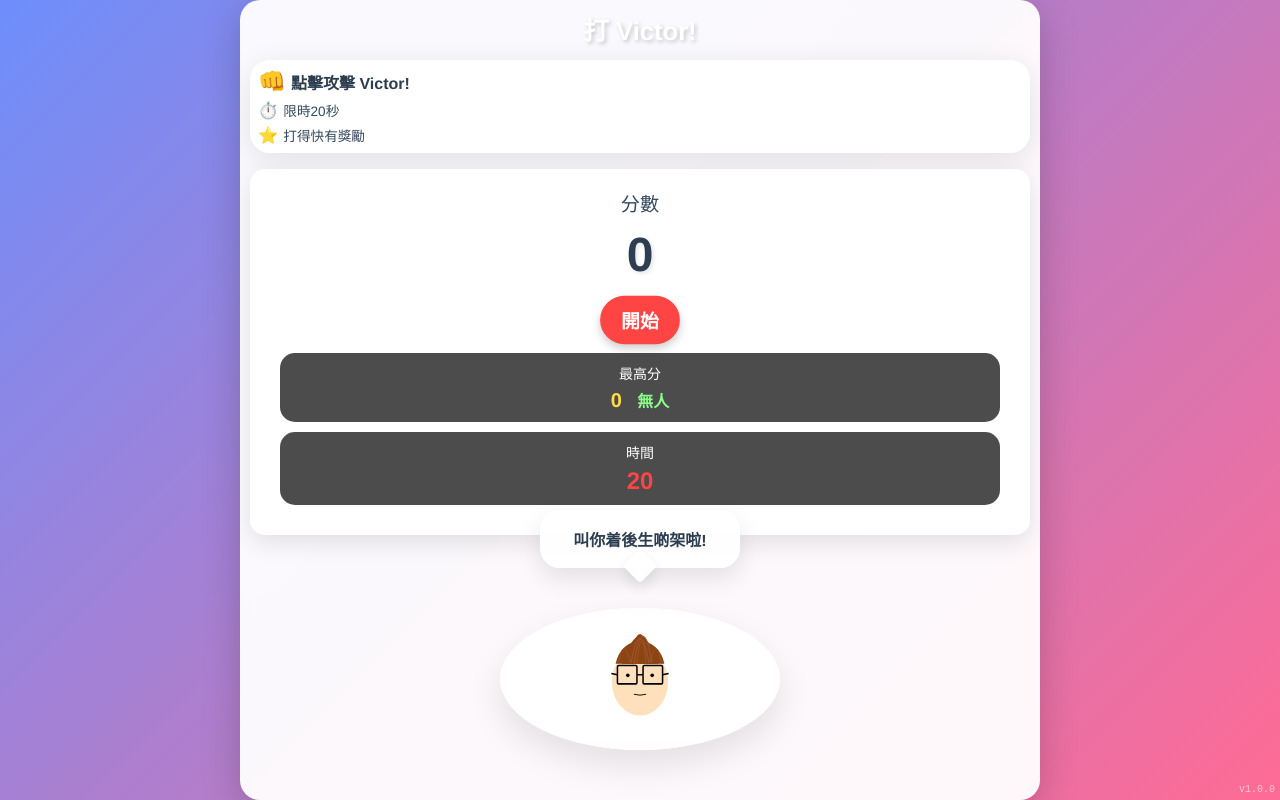
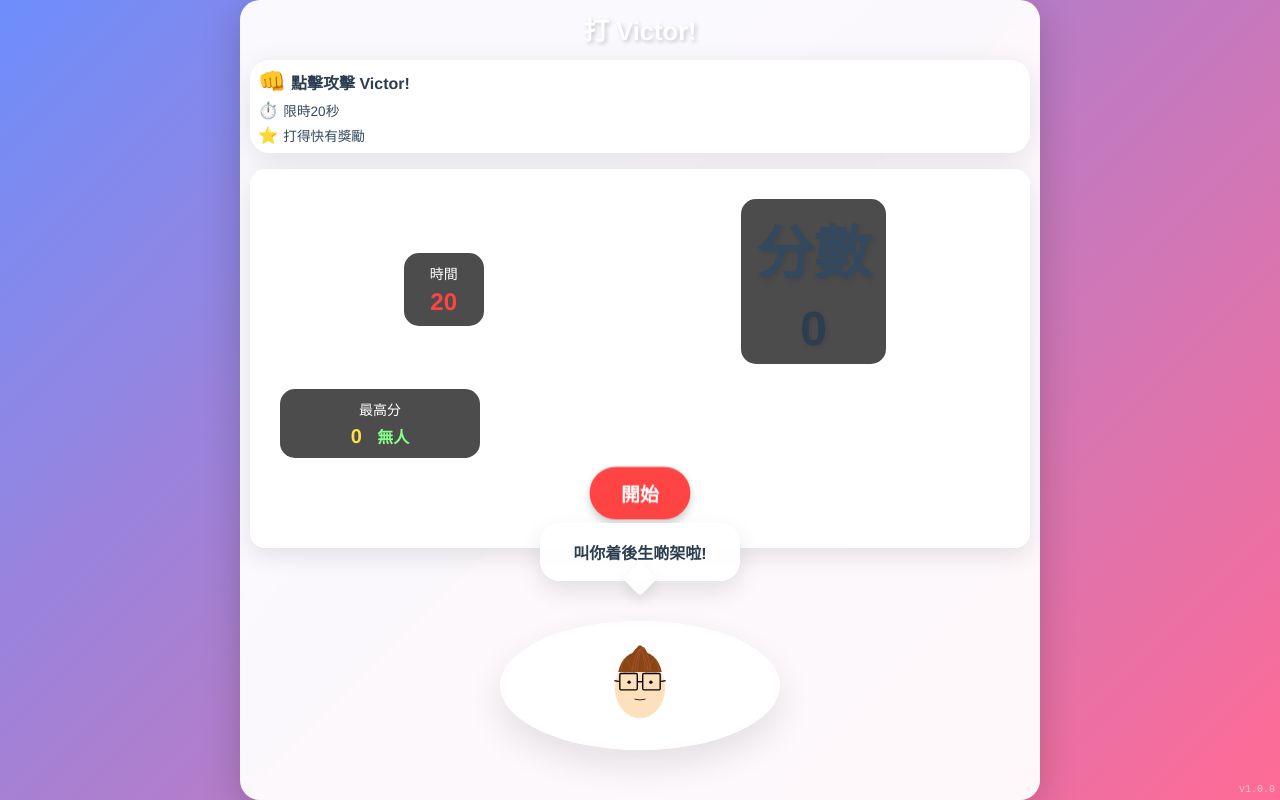
Before and after one commit to yunhaimaster/hit-victor, a plain HTML site: page index.html in a window 1280 px wide. Drawn offline with Linux system fonts and the light colour scheme.

Commit message:
refactor: Reorganize game stats layout and styling
- Restructure score and timer display in a more compact layout
- Add background and styling to game stats containers
- Improve visual hierarchy and spacing of game interface elements

```diff
--- a/index.html
+++ b/index.html
@@ -25,12 +25,15 @@
             </div>
         </div>
         <div class="score-container">
-            <div class="score-label">分數</div>
-            <div class="score-board">
-                <span id="score">0</span>
-            </div>
-            <div class="controls">
-                <button id="resetBtn">開始</button>
+            <div class="game-stats">
+                <div class="timer-board">
+                    <div class="timer-label">時間</div>
+                    <span id="timer">20</span>
+                </div>
+                <div class="score-board">
+                    <div class="score-label">分數</div>
+                    <span id="score">0</span>
+                </div>
             </div>
             <div class="high-score-board">
                 <div class="high-score-label">最高分</div>
@@ -39,9 +42,8 @@
                     <span id="highScorePlayer">無人</span>
                 </div>
             </div>
-            <div class="timer-board">
-                <div class="timer-label">時間</div>
-                <span id="timer">20</span>
+            <div class="controls">
+                <button id="resetBtn">開始</button>
             </div>
         </div>
 
--- a/styles.css
+++ b/styles.css
@@ -468,14 +468,39 @@ h1 {
     50% { background-color: rgba(255, 0, 0, 0.2); }
 }
 
+.game-stats {
+    display: flex;
+    justify-content: space-around;
+    align-items: center;
+    margin: 10px 0;
+}
+
+.timer-board, .score-board {
+    background: rgba(0, 0, 0, 0.7);
+    padding: 8px 15px;
+    border-radius: 15px;
+    text-align: center;
+    min-width: 80px;
+}
+
+.high-score-board {
+    background: rgba(0, 0, 0, 0.7);
+    padding: 10px 20px;
+    border-radius: 15px;
+    margin: 10px auto;
+    text-align: center;
+    max-width: 200px;
+}
+
 .controls {
+    text-align: center;
     margin: 10px 0;
 }
 
 #resetBtn {
     background: #ff4444;
     color: white;
-    padding: 10px 20px;
+    padding: 12px 30px;
     border: none;
     border-radius: 25px;
     font-size: 18px;
```
